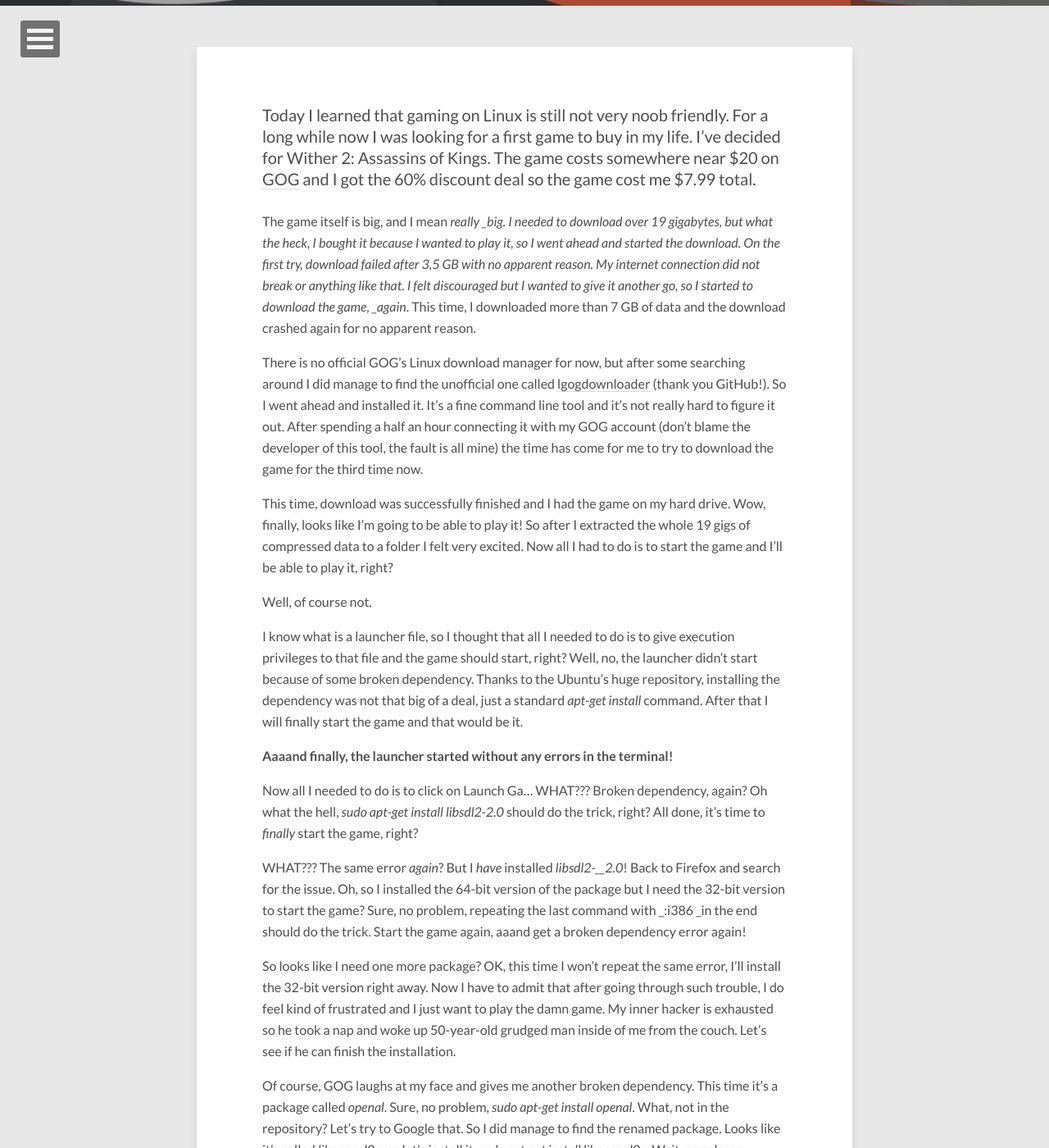
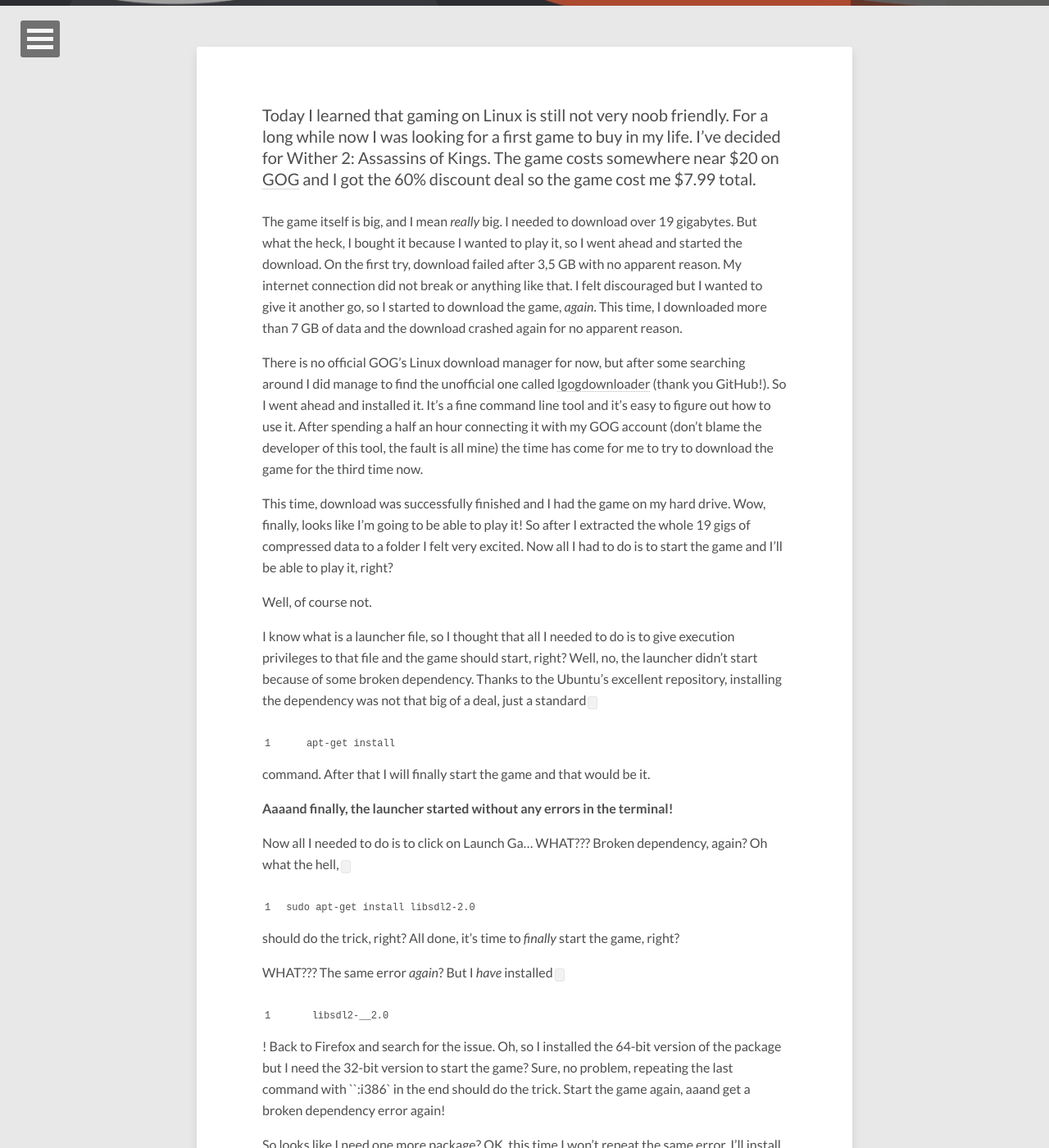
Before and after one commit to menghanhui/r3bl.blog, a Jekyll site: the page built from _posts/2014-12-04-witcher-2-installation-from-hell.markdown, in a window 1280 px wide and 1400 px high, scrolled down 393 px. Shown: the whole window at 82% size. Built offline with Jekyll 4.4.1, drawn with Linux system fonts in a browser that asks for light colours; nearby versions of some CDN libraries; comment, search, counter and statistics services are not loaded; some of the changed text lies outside the part shown.

Commit message:
Fixes some formatting error in Wither 2 article

````diff
--- a/_posts/2014-12-04-witcher-2-installation-from-hell.markdown
+++ b/_posts/2014-12-04-witcher-2-installation-from-hell.markdown
@@ -19,115 +19,51 @@
 
 Today I learned that gaming on Linux is still not very noob friendly. For a long while now I was looking for a first game to buy in my life. I've decided for Wither 2: Assassins of Kings. The game costs somewhere near $20 on [GOG](http://www.gog.com/) and I got the 60% discount deal so the game cost me $7.99 total.
 
+The game itself is big, and I mean _really_ big. I needed to download over 19 gigabytes. But what the heck, I bought it because I wanted to play it, so I went ahead and started the download. On the first try, download failed after 3,5 GB with no apparent reason. My internet connection did not break or anything like that. I felt discouraged but I wanted to give it another go, so I started to download the game, _again_. This time, I downloaded more than 7 GB of data and the download crashed again for no apparent reason.
 
-
-
-The game itself is big, and I mean _really _big. I needed to download over 19 gigabytes, but what the heck, I bought it because I wanted to play it, so I went ahead and started the download. On the first try, download failed after 3,5 GB with no apparent reason. My internet connection did not break or anything like that. I felt discouraged but I wanted to give it another go, so I started to download the game, _again_. This time, I downloaded more than 7 GB of data and the download crashed again for no apparent reason.
-
-
-
-
-There is no official GOG's Linux download manager for now, but after some searching around I did manage to find the unofficial one called [lgogdownloader](https://github.com/Sude-/lgogdownloader/) (thank you GitHub!). So I went ahead and installed it. It's a fine command line tool and it's not really hard to figure it out. After spending a half an hour connecting it with my GOG account (don't blame the developer of this tool, the fault is all mine) the time has come for me to try to download the game for the third time now.
-
-
-
+There is no official GOG's Linux download manager for now, but after some searching around I did manage to find the unofficial one called [lgogdownloader](https://github.com/Sude-/lgogdownloader/) (thank you GitHub!). So I went ahead and installed it. It's a fine command line tool and it's easy to figure out how to use it. After spending a half an hour connecting it with my GOG account (don't blame the developer of this tool, the fault is all mine) the time has come for me to try to download the game for the third time now.
 
 This time, download was successfully finished and I had the game on my hard drive. Wow, finally, looks like I'm going to be able to play it! So after I extracted the whole 19 gigs of compressed data to a folder I felt very excited. Now all I had to do is to start the game and I'll be able to play it, right?
 
-
-
-
 Well, of course not.
 
-
-
-
-I know what is a launcher file, so I thought that all I needed to do is to give execution privileges to that file and the game should start, right? Well, no, the launcher didn't start because of some broken dependency. Thanks to the Ubuntu's huge repository, installing the dependency was not that big of a deal, just a standard _apt-get install_ command. After that I will finally start the game and that would be it.
-
-
-
+I know what is a launcher file, so I thought that all I needed to do is to give execution privileges to that file and the game should start, right? Well, no, the launcher didn't start because of some broken dependency. Thanks to the Ubuntu's excellent repository, installing the dependency was not that big of a deal, just a standard `apt-get install` command. After that I will finally start the game and that would be it.
 
 **Aaaand finally, the launcher started without any errors in the terminal!**
 
+Now all I needed to do is to click on Launch Ga... WHAT??? Broken dependency, again? Oh what the hell, `sudo apt-get install libsdl2-2.0` should do the trick, right? All done, it's time to _finally_ start the game, right?
 
-
-
-Now all I needed to do is to click on Launch Ga... WHAT??? Broken dependency, again? Oh what the hell, _sudo apt-get install libsdl2-2.0_ should do the trick, right? All done, it's time to _finally_ start the game, right?
-
-
-
-
-WHAT??? The same error _again_? But I _have_ installed _libsdl2-__2.0_! Back to Firefox and search for the issue. Oh, so I installed the 64-bit version of the package but I need the 32-bit version to start the game? Sure, no problem, repeating the last command with _:i386 _in the end should do the trick. Start the game again, aaand get a broken dependency error again!
-
-
-
+WHAT??? The same error _again_? But I _have_ installed `libsdl2-__2.0`! Back to Firefox and search for the issue. Oh, so I installed the 64-bit version of the package but I need the 32-bit version to start the game? Sure, no problem, repeating the last command with ``:i386` in the end should do the trick. Start the game again, aaand get a broken dependency error again!
 
 So looks like I need one more package? OK, this time I won't repeat the same error, I'll install the 32-bit version right away. Now I have to admit that after going through such trouble, I do feel kind of frustrated and I just want to play the damn game. My inner hacker is exhausted so he took a nap and woke up 50-year-old grudged man inside of me from the couch. Let's see if he can finish the installation.
 
-
-
-
-Of course, GOG laughs at my face and gives me another broken dependency. This time it's a package called _openal_. Sure, no problem, _sudo apt-get install openal_. What, not in the repository? Let's try to Google that. So I did manage to find the renamed package. Looks like it's called _libopenal0a_, so let's install it. _sudo apt-get install libopenal0a_. Wait, no release candidate? Let's Google some more. And while I'm searching for the solution, let's look at GOG's support, might want to contact them if something goes wrong.
-
-
-
+Of course, GOG laughs at my face and gives me another broken dependency. This time it's a package called `openal`. Sure, no problem, `sudo apt-get install openal`. What, not in the repository? Let's try to Google that. So I did manage to find the renamed package. Looks like it's called `libopenal0a`, so let's install that. `sudo apt-get install libopenal0a`. Wait, no release candidate? Let's Google some more. And while I'm searching for the solution, let's look at GOG's support, might want to contact them if something goes wrong.
 
 So, the officially supported distros are Ubuntu and Linux Mint. Oh, crap, I'm not using _them_, I'm using [elementary OS](http://elementaryos.org/)! I don't think that the support will be willing to help me out, but they do have _some_ articles posted in their support section and elementary _is _built on top of Ubuntu 14.04, so I might check out those articles while I'm already at the support section.
 
+> **Question**: How do I start the game I unpacked from a tarball (*.tar.gz)?
 
-
-
-Question: _How do I start the game I unpacked from a tarball (*.tar.gz)?
-_Solution: _Run ./start.sh_
-
-
-
+> **Solution**: Run `./start.sh`
 
 Oh, wait a second, I don't have any shell scripts inside my Witcher folder, but I do have the launcher, which is practically the same, right?
 
+> **Question**: Why do you list required libraries on the game's product card?
 
+> **Solution**: … We'll always make sure to include a list of any potentially missing libraries that make up a game's minimum system requirements.
 
+Thank you GOG! So all I have to do is to find minimum system requirements and I'll find the list of all packages I need to install and then I'll be able to run the game! I remember I saw a file called `readme_EN.rtf` inside of my Witcher folder. So I opened it up and navigated to system requirements section.
 
-Question: _Why do you list required libraries on the game's product card?
-_Solution: _… We'll always make sure to include a list of any potentially missing libraries that make up a game's minimum system requirements._
+What??? Linux is not even on this list??? Only Windows requirements are listed? What the hell? Back to Google-ing. Oh, marvelous! [Webupd8's article](http://www.webupd8.org/2014/05/the-witcher-2-assassins-of-kings-game.html) about the game release for Linux does contain the system requirements section. Now let's look for that list of packages I need. WAIT WHAT??? THE GAME ONLY SUPPORTS NVIDIA GPUs??? WHY IS THAT INFO NOT DISPLAYED ON GOG's SITE???
 
-
-
-
-Thank you GOG! So all I have to do is to find minimum system requirements and I'll find the list of all packages I need to install and then I'll be able to run the game! I remember I saw a file called _readme_EN.rtf_ inside of my Witcher folder. So I opened it up and navigated to system requirements section.
-
-
-
-
-What??? Linux is not even on this list??? Only requirements for Windows? What the hell? Back to Google-ing. Oh, marvelous! [Webupd8's article](http://www.webupd8.org/2014/05/the-witcher-2-assassins-of-kings-game.html) about the game release for Linux does contain the system requirements section. Now let's look for that list of packages I need. WAIT WHAT??? THE GAME ONLY SUPPORTS NVIDIA GPUs??? WHY IS THAT INFO NOT SHARED ON GOG's SITE???
-
-
-
-
-Oh, it is. Crap.
-
-
-
+Oh, it is, I just didn't see it. Crap.
 
 ...
 
-
-
-
 OK, calm down.
 
-
-
-
-_cd ..
-rm -r the_witcher_2_
-
-
-
+```bash
+cd ..
+rm -r the_witcher_2
+```
 
 Note to myself: Next time, buy the damn game on Steam.
-
-
-
-
-**DISCLAIMER:** I love GOG, this text is not an attack on them in any way. This is just a satire text to show you my stupidity.
````
